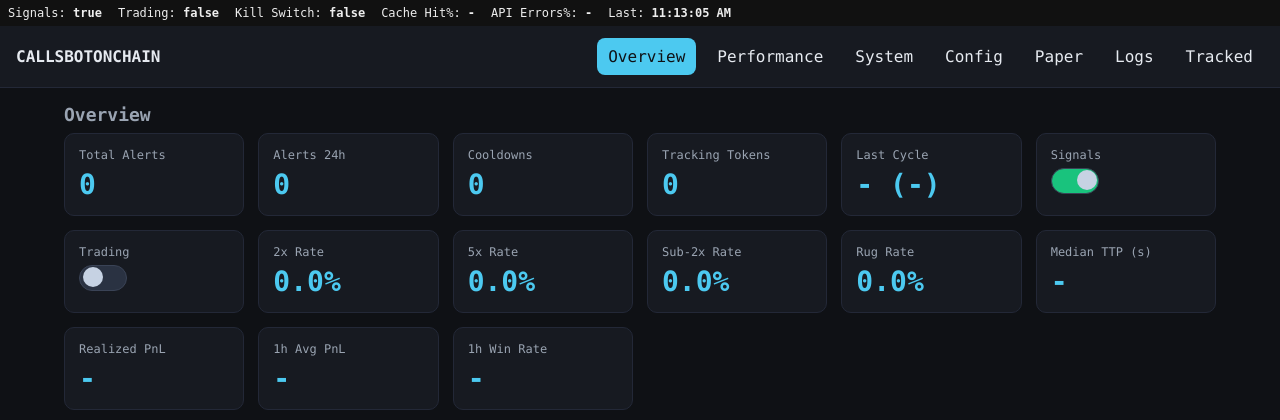
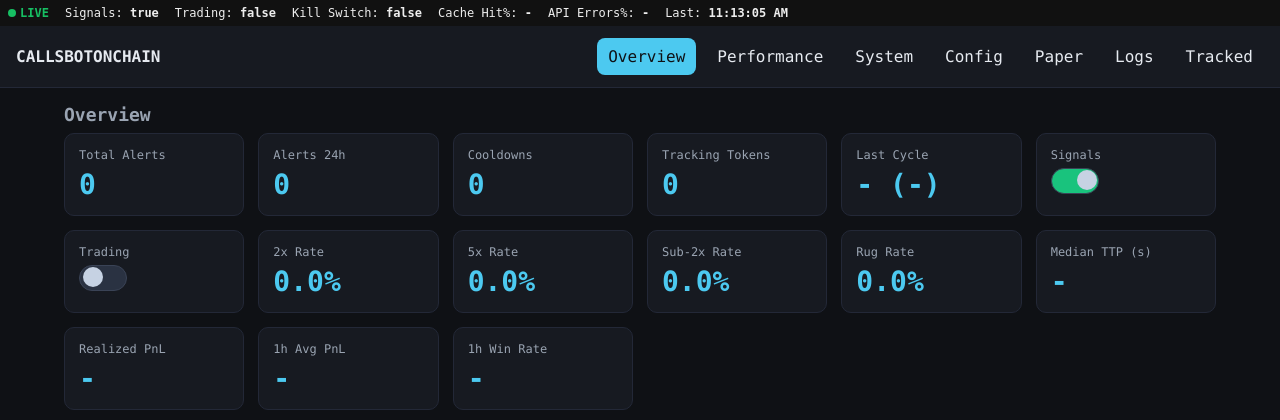
Before and after one commit to spbarathg/callsbotonchain, a Flask app: page / in a window 1280 px wide. Shown: the top 420 px of the page. Run offline with Flask 3, Linux system fonts and the light colour scheme; data that the repository does not hold is empty.

Commit message:
feat: Add real-time auto-refresh to dashboard with live indicator

```diff
--- a/src/templates/index.html
+++ b/src/templates/index.html
@@ -8,6 +8,10 @@
   </head>
   <body>
     <div id="statusbar" style="font-family:monospace;font-size:12px;padding:6px 8px;background:#111;color:#eee;display:flex;gap:16px;align-items:center">
+      <span id="live_indicator" style="display:flex;align-items:center;gap:4px;color:#17bf63;font-weight:600">
+        <span style="width:8px;height:8px;background:#17bf63;border-radius:50%;animation:pulse 2s ease-in-out infinite"></span>
+        LIVE
+      </span>
       <span>Signals: <b id="status_signals">?</b></span>
       <span>Trading: <b id="status_trading">?</b></span>
       <span>Kill Switch: <b id="status_kill">?</b></span>
@@ -432,10 +436,10 @@
         evt.onerror = ()=>{ sseConnected = false; };
       } catch (e) { /* ignore */ }
       fetchStats();
-      // Poll every 5 seconds (or faster if SSE is not connected)
-      setInterval(()=>{ fetchStats(); }, 5000);
+      // Poll every 2 seconds for real-time updates
+      setInterval(()=>{ fetchStats(); }, 2000);
 
-      // Auto-refresh active tab every 10 seconds
+      // Auto-refresh active tab every 3 seconds for real-time feel
       setInterval(()=>{
         const activeTab = document.querySelector('.nav-link.active')?.dataset?.tab;
         if (activeTab === 'overview') { try { fetchOverviewV2(); } catch (e) {} }
@@ -443,7 +447,7 @@
         if (activeTab === 'system') { try { fetchSystemV2(); } catch (e) {} }
         if (activeTab === 'config') { try { fetchConfigV2(); } catch (e) {} }
         if (activeTab === 'tracked') { try { fetchTracked(); } catch (e) {} }
-      }, 10000);
+      }, 3000);
 
       // Enhanced toggle functionality with v2 API and visual feedback
       async function updateToggle(toggleName, value) {
@@ -508,6 +512,16 @@
           from { transform: translateX(0); opacity: 1; }
           to { transform: translateX(100%); opacity: 0; }
         }
+        @keyframes pulse {
+          0%, 100% { opacity: 1; transform: scale(1); }
+          50% { opacity: 0.5; transform: scale(0.8); }
+        }
+        @keyframes fadeIn {
+          from { opacity: 0; }
+          to { opacity: 1; }
+        }
+        /* Smooth data updates */
+        .value, tbody tr { transition: all 0.3s ease; }
       `;
       document.head.appendChild(style);
 
@@ -686,7 +700,7 @@
       function startPaperAutoRefresh() {
         if (paperRefreshInterval) clearInterval(paperRefreshInterval);
         refreshPaperPortfolio(); // Initial load
-        paperRefreshInterval = setInterval(refreshPaperPortfolio, 10000); // Refresh every 10s
+        paperRefreshInterval = setInterval(refreshPaperPortfolio, 5000); // Refresh every 5s for real-time
       }
       function stopPaperAutoRefresh() {
         if (paperRefreshInterval) {
@@ -753,7 +767,7 @@
       function startLogsAuto(){
         if (logsTimer) clearInterval(logsTimer);
         if (document.getElementById('logs_autorefresh').checked){
-          logsTimer = setInterval(fetchLogs, 3000);
+          logsTimer = setInterval(fetchLogs, 2000); // Faster log refresh
         }
       }
       document.getElementById('logs_refresh').addEventListener('click', fetchLogs);
@@ -817,7 +831,9 @@
           })
         }catch(e){/* ignore */}
       }
-      fetchTracked(); setInterval(fetchTracked, 15000);
+      fetchTracked();
+      // Refresh tracked tokens every 5 seconds for real-time updates
+      setInterval(fetchTracked, 5000);
 
       // ---------- v2 Overview ----------
       async function fetchOverviewV2(){
```
